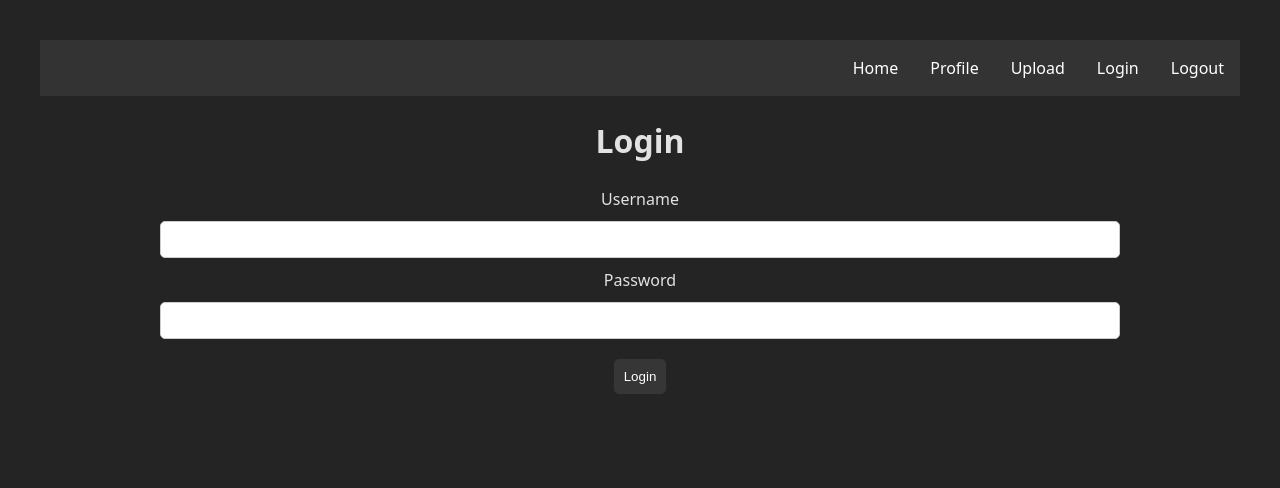
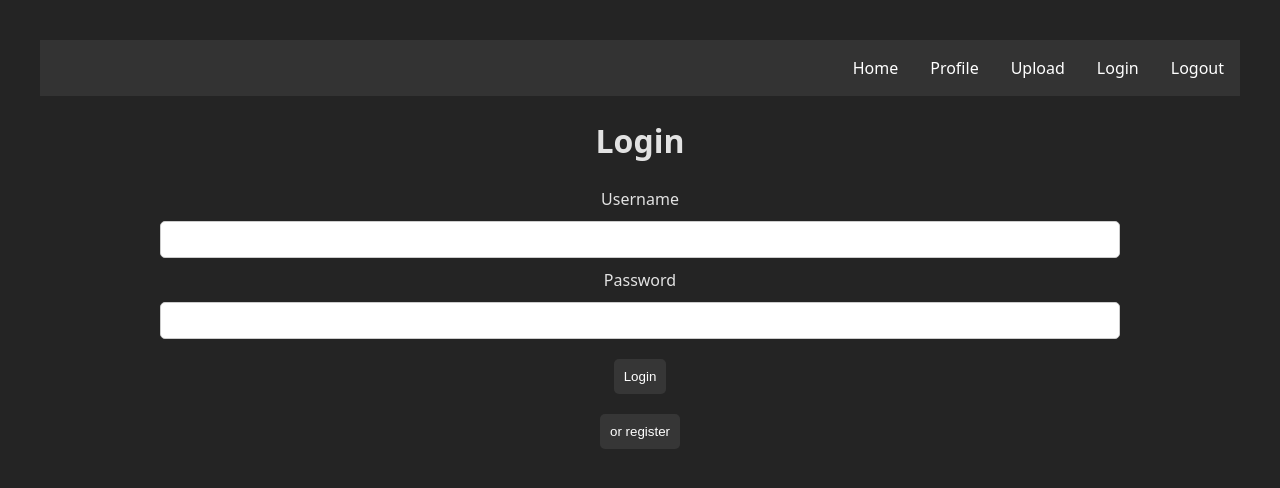
Before and after one commit to JarkkoKarki/WSK-25-react, a React (Vite) app: page /login in a window 1280 px wide. Shown: the top 488 px of the page. Built offline with nearby package versions, Linux system fonts and the light colour scheme; no server answers.

Commit message:
Refactor Login component to toggle between Login and Register forms

```diff
--- a/src/views/Login.jsx
+++ b/src/views/Login.jsx
@@ -1,13 +1,22 @@
 // imports
 
+import {useState} from 'react';
 import LoginForm from '../components/LoginForm';
 import RegisterForm from '../components/RegisterForm';
 
 const Login = () => {
+  const [formToggle, setFormToggle] = useState(true);
+
+  const clickHandler = () => {
+    setFormToggle(!formToggle);
+  };
+
   return (
     <>
-      <LoginForm />
-      <RegisterForm />
+      {formToggle ? <LoginForm /> : <RegisterForm />}
+      <button onClick={clickHandler}>
+        {formToggle ? 'or register' : 'or Login'}
+      </button>
     </>
   );
 };
```
